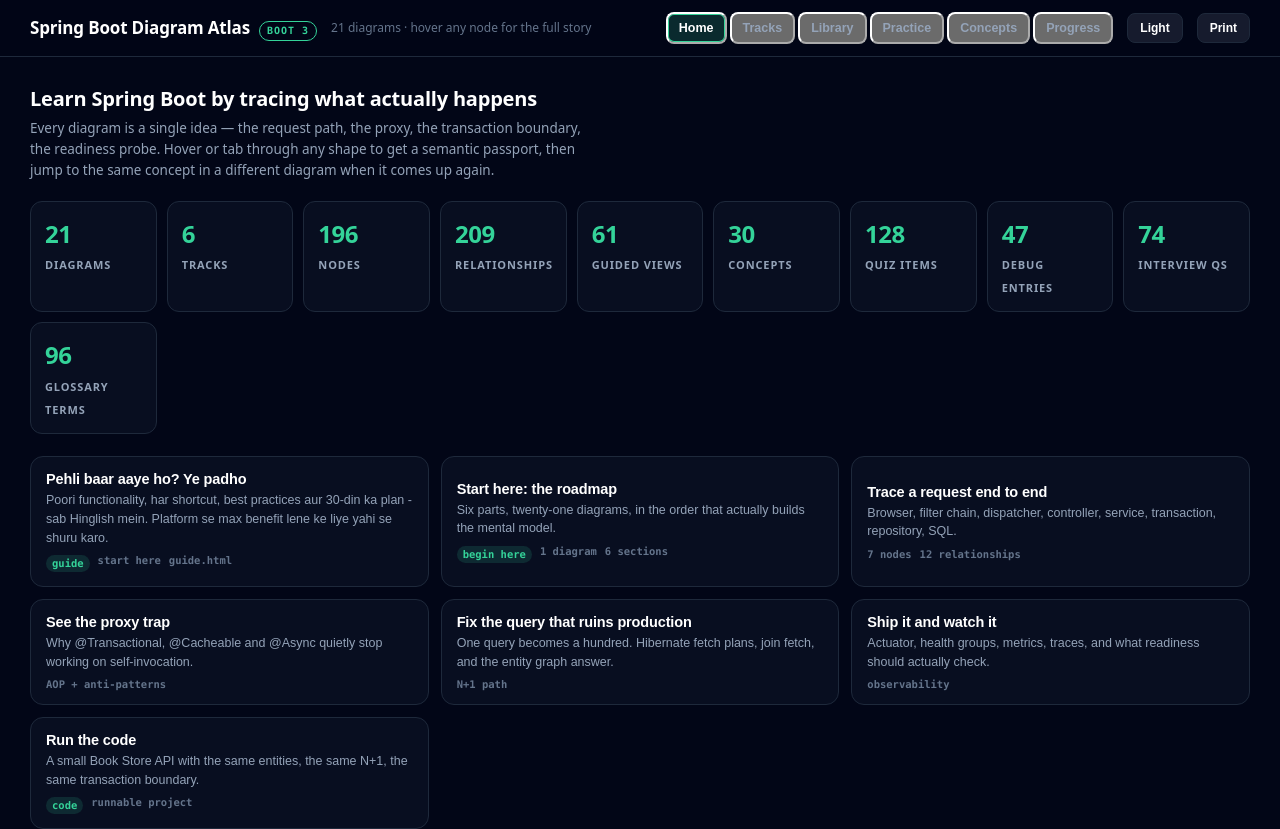
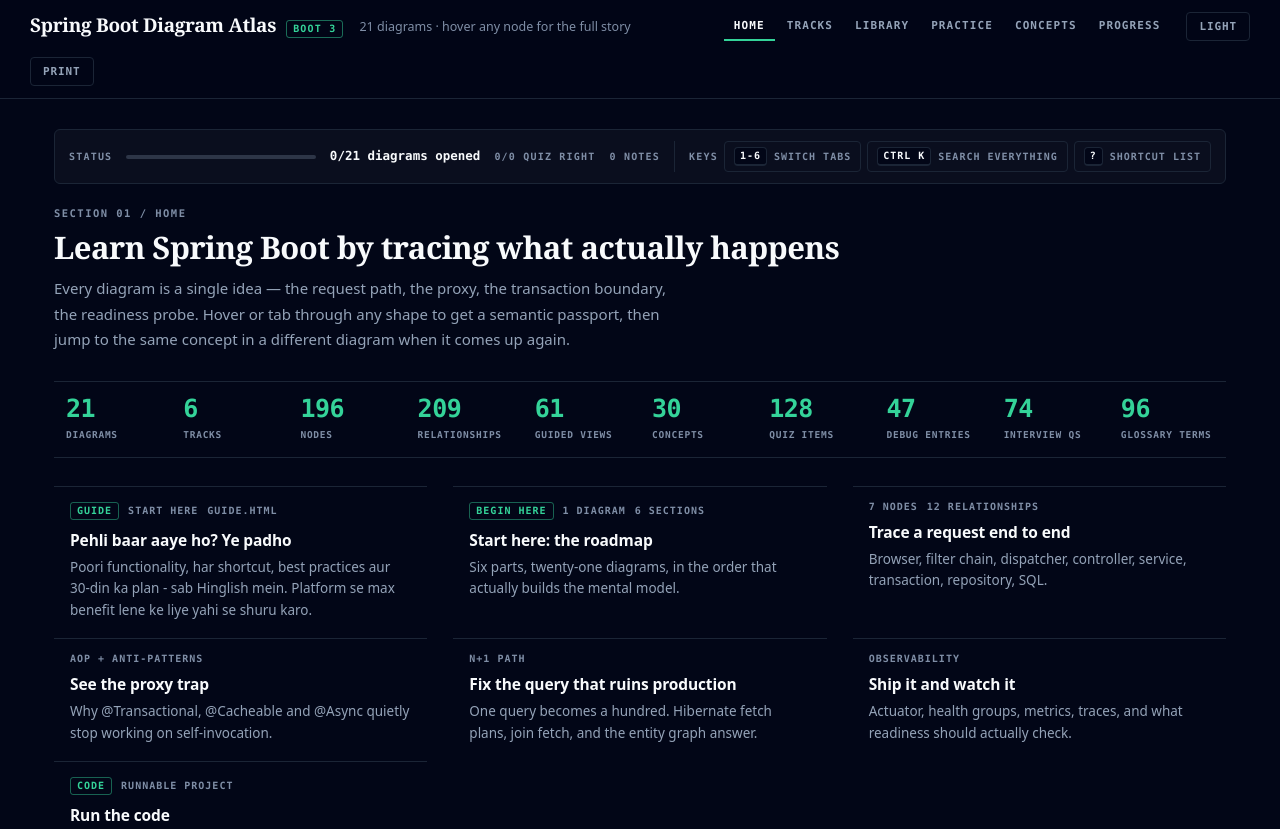
Before and after one commit to K-Nishant-18/SpringBoot_DeepUnderstanding, a plain HTML site: page index.html in a window 1280 px wide. Shown: the top 829 px of the page. Drawn offline with Linux system fonts and the light colour scheme.

Commit message:
feat(hub): editorial layout, progress rail, resume and shortcut chips

```diff
--- a/hub.js
+++ b/hub.js
@@ -62,6 +62,67 @@
       s.appendChild(el('span', null, r[1]));
       host.appendChild(s);
     });
+  }
+
+  /* Status strip above the home pane: how far the reader has got, one-click
+   * resume into the most recently opened diagram, and the keys that are easy
+   * to forget. Progress values are Date.now() stamps written by sbkit.js. */
+  function renderRail() {
+    var host = document.getElementById('rail');
+    if (!host) return;
+    clear(host);
+
+    var progress = read('progress', {});
+    var quiz = read('quiz', {});
+    var notes = read('notes', {});
+
+    var opened = keys.filter(function (k) { return progress[k]; });
+    var last = null, lastT = -1;
+    keys.forEach(function (k) {
+      var t = progress[k];
+      if (typeof t !== 'number' || t <= lastT) return;
+      lastT = t;
+      last = k;
+    });
+
+    var qDone = 0, qRight = 0;
+    keys.forEach(function (k) { var r = quiz[k]; if (r) { qDone += r.done; qRight += r.score; } });
+    var nAll = Object.keys(notes).filter(function (k) { return notes[k] && notes[k].trim(); }).length;
+
+    host.appendChild(el('span', 'rail-k', 'Status'));
+
+    var meter = el('div', 'meter');
+    var fill = el('i');
+    fill.style.width = Math.round((opened.length / keys.length) * 100) + '%';
+    meter.appendChild(fill);
+    host.appendChild(meter);
+
+    host.appendChild(el('span', 'rail-v', opened.length + '/' + keys.length + ' diagrams opened'));
+    host.appendChild(el('span', 'rail-k', qRight + '/' + qDone + ' quiz right'));
+    host.appendChild(el('span', 'rail-k', nAll + ' notes'));
+
+    if (last) {
+      host.appendChild(el('span', 'rail-sep'));
+      host.appendChild(btn('Resume \u2192 ' + D[last].title, 'sb-btn is-primary', function () { openD(last); }));
+    }
+
+    host.appendChild(el('span', 'rail-sep'));
+    var box = el('div', 'rail-keys');
+    box.appendChild(el('span', 'rail-k', 'Keys'));
+    [
+      ['1-6', 'switch tabs', function () { tab('tracks'); }],
+      ['Ctrl K', 'search everything', function () { if (window.SBKit) window.SBKit.open('search'); }],
+      ['?', 'shortcut list', function () { if (window.SBKit) window.SBKit.open('help'); }]
+    ].forEach(function (r) {
+      var b = el('button', 'keychip');
+      b.type = 'button';
+      b.title = r[1];
+      b.appendChild(el('kbd', null, r[0]));
+      b.appendChild(el('span', null, r[1]));
+      b.addEventListener('click', r[2]);
+      box.appendChild(b);
+    });
+    host.appendChild(box);
   }
 
   function renderHome() {
@@ -273,6 +334,7 @@
     if (!document.body.classList.contains('sb-hub')) return;
     initTheme();
     renderStats();
+    renderRail();
     renderHome();
     renderLibrary();
     renderPractice();
@@ -287,6 +349,7 @@
     document.getElementById('reset').addEventListener('click', function () {
       ['progress', 'quiz', 'notes'].forEach(function (k) { localStorage.removeItem(LS + k); });
       renderProgress();
+      renderRail();
       if (window.SBKit) window.SBKit.close();
     });
     document.addEventListener('keydown', function (e) {
@@ -303,5 +366,5 @@
   if (document.readyState === 'loading') document.addEventListener('DOMContentLoaded', init);
   else init();
 
-  window.SBHub = { tab: tab, refresh: function () { renderProgress(); renderTracks(); } };
+  window.SBHub = { tab: tab, refresh: function () { renderProgress(); renderTracks(); renderRail(); } };
 })();
--- a/index.html
+++ b/index.html
@@ -6,96 +6,98 @@
 <title>Spring Boot Diagram Atlas</title>
 <meta name="description" content="21 interactive Spring Boot 3 diagrams with semantic passports, cross-diagram concept links, quizzes, interview bank, troubleshooting and a runnable Book Store project.">
 <link rel="stylesheet" href="sbkit.css">
+<link rel="stylesheet" href="atlas.css">
 <style>
-  :root {
-    --bg: #020617; --panel: rgba(15,23,42,.5); --panel-border: #1e293b;
-    --text: #ffffff; --text-muted: #94a3b8; --text-dim: #64748b;
-    --toolbar-bg: rgba(15,23,42,.88); --toolbar-border: #334155;
-    --toolbar-text: #e2e8f0; --toolbar-hover: rgba(15,23,42,.98); --toolbar-menu-bg: #0f172a;
-    --arrow-emphasis: #34d399;
+  body.sb-hub #sbkit .sb-bar { display: none; }
+
+  section.pane { display: none; padding: 30px 0 76px; }
+  section.pane[data-on] { display: block; }
+
+  .pane h2 { font-size: clamp(24px, 2.7vw, 31px); margin: 0 0 10px; }
+  .pane > .lead { margin: 0 0 28px; }
+
+  .pane .subhead {
+    font: 600 12px/1 var(--mono);
+    text-transform: uppercase;
+    letter-spacing: 0.14em;
+    color: var(--text-muted);
+    margin: 46px 0 6px;
+    padding-top: 26px;
+    border-top: 1px solid var(--rule);
   }
-  [data-theme="light"] {
-    --bg: #f8fafc; --panel: rgba(255,255,255,.72); --panel-border: #cbd5e1;
-    --text: #0f172a; --text-muted: #475569; --text-dim: #64748b;
-    --toolbar-bg: rgba(255,255,255,.92); --toolbar-border: #cbd5e1;
-    --toolbar-text: #0f172a; --toolbar-hover: #ffffff; --toolbar-menu-bg: #ffffff;
-    --arrow-emphasis: #059669;
+
+  .stats { margin-bottom: 28px; }
+
+  #howto .card { cursor: default; }
+  #howto .card:hover { background: transparent; box-shadow: none; }
+
+  .row { display: flex; gap: 9px; flex-wrap: wrap; align-items: center; margin-top: 18px; }
+
+  .track { margin-bottom: 40px; }
+  .track > header {
+    display: flex;
+    align-items: baseline;
+    gap: 14px;
+    flex-wrap: wrap;
+    padding-bottom: 9px;
+    margin-bottom: 2px;
+    border-bottom: 1px solid var(--rule);
   }
-  html[data-theme="dark"] { background: #020617; color-scheme: dark; }
-  html[data-theme="light"] { background: #f8fafc; color-scheme: light; }
-  body {
-    margin: 0; background: var(--bg); color: var(--text);
-    font: 15px/1.55 ui-sans-serif, system-ui, -apple-system, "Segoe UI", Roboto, Helvetica, Arial, sans-serif;
+  .track h3 { font-family: var(--serif); font-size: 19px; font-weight: 700; letter-spacing: -0.017em; }
+  .track header em { font-style: normal; font-size: 13px; color: var(--text-muted); }
+  .track header code {
+    font: 600 10.5px var(--mono);
+    text-transform: uppercase;
+    letter-spacing: 0.1em;
+    color: var(--text-dim);
   }
-  body.sb-hub #sbkit .sb-bar { display: none; }
-  a { color: inherit; }
-  .wrap { max-width: 1220px; margin: 0 auto; padding: 0 20px; }
+  .track header .bar { flex: 1; min-width: 110px; max-width: 240px; height: 4px; }
+  .track header .bar i { display: block; height: 100%; background: var(--accent); }
 
-  header.top {
-    position: sticky; top: 0; z-index: 40;
-    background: color-mix(in srgb, var(--bg) 88%, transparent);
-    backdrop-filter: blur(10px); border-bottom: 1px solid var(--panel-border);
+  .bar {
+    height: 4px;
+    background: color-mix(in srgb, var(--text-dim) 30%, transparent);
+    border-radius: 2px;
+    overflow: hidden;
   }
-  .top-in { display: flex; align-items: center; gap: 14px; padding: 12px 0; flex-wrap: wrap; }
-  .brand { display: flex; align-items: baseline; gap: 9px; margin: 0; font-size: 17px; font-weight: 800; letter-spacing: -.01em; }
-  .brand span { font: 600 10px/1 var(--sb-mono, monospace); text-transform: uppercase; letter-spacing: .1em; color: var(--arrow-emphasis); border: 1px solid currentColor; border-radius: 999px; padding: 4px 7px; }
-  .brand small { font-size: 12px; font-weight: 500; color: var(--text-muted); }
-  .spacer { flex: 1; }
-  .topnav { display: flex; gap: 3px; flex-wrap: wrap; }
-  .topnav button {
-    padding: 7px 11px; border-radius: 8px; font-size: 12.5px; font-weight: 600; color: var(--text-muted);
+
+  .prow {
+    display: grid;
+    grid-template-columns: minmax(150px, 1.7fr) repeat(3, minmax(72px, 0.8fr)) 1.5fr;
+    gap: 14px;
+    align-items: center;
+    padding: 11px;
+    border-top: 1px solid var(--rule);
+    font-size: 13.5px;
   }
-  .topnav button:hover { background: var(--panel); color: var(--text); }
-  .topnav button[data-on] { background: color-mix(in srgb, var(--arrow-emphasis) 18%, transparent); color: var(--text); box-shadow: inset 0 0 0 1px var(--arrow-emphasis); }
-
-  section.pane { display: none; padding: 26px 0 64px; }
-  section.pane[data-on] { display: block; }
-  .pane h2 { font-size: 20px; font-weight: 800; letter-spacing: -.01em; margin: 0 0 4px; }
-  .pane > .lead { color: var(--text-muted); font-size: 13.5px; margin: 0 0 20px; max-width: 74ch; }
-
-  .stats { display: grid; grid-template-columns: repeat(auto-fit, minmax(126px, 1fr)); gap: 10px; margin-bottom: 22px; }
-  .stat { padding: 13px 14px; border-radius: 12px; background: var(--panel); border: 1px solid var(--panel-border); }
-  .stat b { display: block; font-size: 24px; font-weight: 800; letter-spacing: -.02em; color: var(--arrow-emphasis); font-variant-numeric: tabular-nums; }
-  .stat span { font-size: 11px; color: var(--text-muted); text-transform: uppercase; letter-spacing: .08em; font-weight: 600; }
-
-  .grid { display: grid; grid-template-columns: repeat(auto-fill, minmax(310px, 1fr)); gap: 12px; }
-  .card { display: block; text-align: left; padding: 14px 15px; border-radius: 13px; background: var(--panel); border: 1px solid var(--panel-border); }
-  .card:hover { border-color: var(--arrow-emphasis); transform: translateY(-1px); }
-  .card h3 { margin: 0 0 4px; font-size: 14.5px; font-weight: 700; letter-spacing: -.01em; }
-  .card p { margin: 0; font-size: 12.5px; color: var(--text-muted); line-height: 1.5; }
-  .card .m { margin-top: 8px; font: 600 10.5px/1 var(--sb-mono, monospace); color: var(--text-dim); display: flex; gap: 8px; flex-wrap: wrap; }
-  .card .m i { font-style: normal; padding: 3px 6px; border-radius: 999px; background: color-mix(in srgb, var(--arrow-emphasis) 14%, transparent); color: var(--arrow-emphasis); }
-
-  .track { margin-bottom: 26px; }
-  .track > header { display: flex; align-items: baseline; gap: 10px; margin-bottom: 9px; flex-wrap: wrap; }
-  .track h3 { margin: 0; font-size: 16px; font-weight: 750; letter-spacing: -.01em; }
-  .track header em { font-style: normal; font-size: 12.5px; color: var(--text-muted); }
-  .track header .bar { flex: 1; min-width: 90px; max-width: 220px; height: 5px; border-radius: 999px; background: color-mix(in srgb, var(--text-dim) 30%, transparent); overflow: hidden; }
-  .track header .bar i { display: block; height: 100%; background: var(--arrow-emphasis); border-radius: 999px; }
-  .track header code { font: 600 10.5px var(--sb-mono, monospace); color: var(--text-dim); }
-
-  .row { display: flex; gap: 8px; flex-wrap: wrap; align-items: center; margin-bottom: 14px; }
-  .search-in { flex: 1; min-width: 240px; padding: 11px 13px; border-radius: 10px; font-size: 14px; background: var(--panel); border: 1px solid var(--panel-border); color: var(--text); }
-  .search-in:focus { outline: none; border-color: var(--arrow-emphasis); }
-
-  .prow { display: grid; grid-template-columns: minmax(150px, 1.4fr) repeat(3, minmax(80px, 1fr)) 2fr; gap: 10px; align-items: center; padding: 9px 11px; border-radius: 10px; background: var(--panel); border: 1px solid var(--panel-border); margin-bottom: 7px; font-size: 13px; }
-  .prow b { font-weight: 650; }
-  .prow .n { color: var(--text-muted); font-variant-numeric: tabular-nums; font-size: 12px; }
-  .prow .bar { height: 5px; border-radius: 999px; background: color-mix(in srgb, var(--text-dim) 30%, transparent); overflow: hidden; }
-  .prow .bar i { display: block; height: 100%; background: var(--arrow-emphasis); }
+  .prow:last-child { border-bottom: 1px solid var(--rule); }
+  .prow b { font-weight: 600; }
+  .prow .n { color: var(--text-muted); font-variant-numeric: tabular-nums; font-size: 12.5px; }
+  .prow .bar i { display: block; height: 100%; background: var(--accent); }
   @media (max-width: 640px) { .prow { grid-template-columns: 1fr 1fr; } }
 
-  .foot { border-top: 1px solid var(--panel-border); padding: 20px 0 40px; color: var(--text-dim); font-size: 12px; }
-  .foot a { color: var(--text-muted); }
-  .kbd { font: 600 10.5px var(--sb-mono, monospace); padding: 2px 5px; border-radius: 5px; background: var(--panel); border: 1px solid var(--panel-border); color: var(--text-muted); }
-  .note { padding: 12px 14px; border-radius: 11px; background: var(--panel); border: 1px solid var(--panel-border); font-size: 13px; color: var(--text-muted); border-left: 3px solid var(--arrow-emphasis); }
+  .keychip {
+    display: inline-flex;
+    align-items: center;
+    gap: 7px;
+    padding: 5px 9px;
+    border: 1px solid var(--rule);
+    border-radius: var(--r-sm);
+    font: 600 10px/1 var(--mono);
+    text-transform: uppercase;
+    letter-spacing: 0.1em;
+    color: var(--text-dim);
+    transition: color 0.14s ease, border-color 0.14s ease, background 0.14s ease;
+  }
+  .keychip kbd { font-size: 10px; padding: 1px 5px; background: var(--bg); }
+  .keychip:hover { color: var(--text); background: var(--surface-2); border-color: color-mix(in srgb, var(--text-muted) 55%, transparent); }
 </style>
 </head>
 <body class="sb-hub">
 <header class="top">
   <div class="wrap top-in">
     <h1 class="brand">Spring Boot Diagram Atlas <span>Boot 3</span></h1>
-    <small style="color:var(--text-dim);font-size:12px">21 diagrams &middot; hover any node for the full story</small>
+    <small class="tagline">21 diagrams &middot; hover any node for the full story</small>
     <div class="spacer"></div>
     <nav class="topnav" id="nav">
       <button data-tab="home" data-on>Home</button>
@@ -112,44 +114,51 @@
 
 <main class="wrap">
   <section class="pane" data-pane="home" data-on>
+    <div class="rail" id="rail"></div>
+    <p class="kicker">Section 01 / Home</p>
     <h2>Learn Spring Boot by tracing what actually happens</h2>
     <p class="lead">Every diagram is a single idea &mdash; the request path, the proxy, the transaction boundary, the readiness probe. Hover or tab through any shape to get a semantic passport, then jump to the same concept in a different diagram when it comes up again.</p>
     <div class="stats" id="stats"></div>
     <div class="grid" id="home-cards"></div>
-    <h2 style="margin-top:26px">How to use it</h2>
+    <h2 class="subhead">How to use it</h2>
     <div class="grid" id="howto"></div>
   </section>
 
   <section class="pane" data-pane="tracks">
+    <p class="kicker">Section 02 / Tracks</p>
     <h2>Learning tracks</h2>
     <p class="lead">Six tracks that add up to the whole resource. Work top to bottom inside a track; the concepts link sideways into the other tracks.</p>
     <div id="tracks"></div>
   </section>
 
   <section class="pane" data-pane="library">
+    <p class="kicker">Section 03 / Library</p>
     <h2>Every diagram</h2>
     <p class="lead">The full set with what each one covers.</p>
     <div class="grid" id="library"></div>
   </section>
 
   <section class="pane" data-pane="practice">
+    <p class="kicker">Section 04 / Practice</p>
     <h2>Practice</h2>
     <p class="lead">Quizzes per diagram, a debugging table keyed by the symptom you actually see, and an interview bank.</p>
     <div class="grid" id="practice"></div>
-    <div id="practice-quiz" style="margin-top:18px"></div>
+    <div id="practice-quiz" style="margin-top:34px"></div>
   </section>
 
   <section class="pane" data-pane="concepts">
+    <p class="kicker">Section 05 / Concepts</p>
     <h2>Shared concepts</h2>
     <p class="lead">The ideas that show up in more than one diagram. Each one lists every place it appears, so you can see the same trap from a different angle.</p>
     <div class="grid" id="conceptlist"></div>
   </section>
 
   <section class="pane" data-pane="progress">
+    <p class="kicker">Section 06 / Progress</p>
     <h2>Your progress</h2>
     <p class="lead">Stored in this browser only. Nothing leaves the machine.</p>
     <div id="progress"></div>
-    <div class="row" style="margin-top:16px">
+    <div class="row">
       <button class="sb-btn" id="reset">Reset all progress</button>
       <button class="sb-btn" id="print2">Print / export this page</button>
     </div>
```
